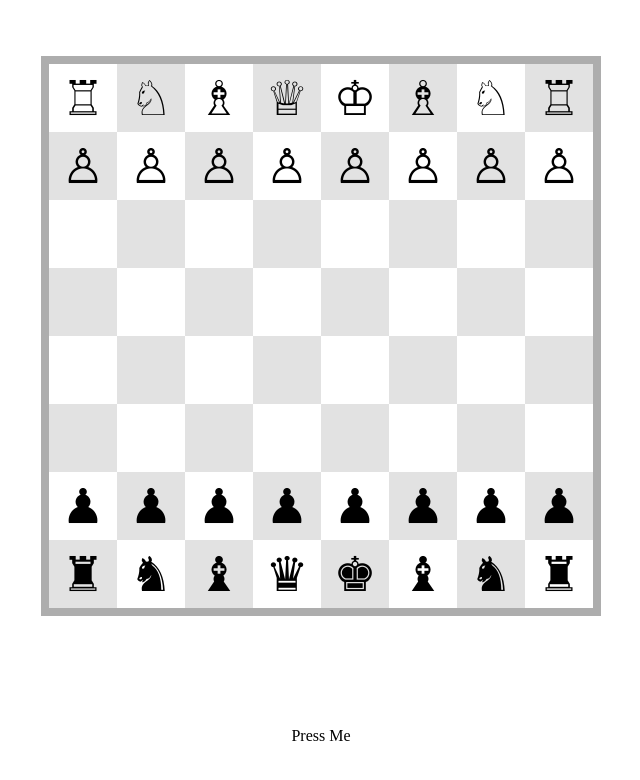
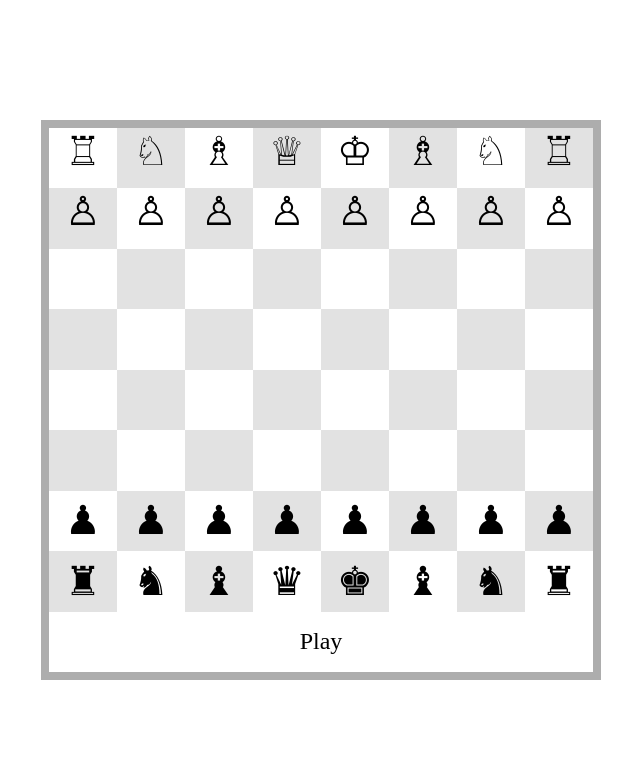
Before and after one commit to aimecarte/chessboard-grid, a plain HTML site: page index.html in a window 1280 px wide. Shown: the whole page, without its empty margins (319-959 px from the left). Drawn offline with Linux system fonts and the light colour scheme.

Commit message:
Fix animation, added button to animate

```diff
--- a/index.html
+++ b/index.html
@@ -10,23 +10,23 @@
 <body>
     <input type="checkbox" name="button" id="button" hidden>
     <div class="board">
-        <div class="box1"><p class="piece">&#9814</p></div>
-        <div class="box1"><p class="piece">&#9816</p></div>
-        <div class="box1"><p class="piece">&#9815</p></div>
-        <div class="box1"><p class="piece">&#9813</p></div>
-        <div class="box1"><p class="piece">&#9812</p></div>
-        <div class="box1"><p class="piece">&#9815</p></div>
-        <div class="box1"><p class="piece">&#9816</p></div>
-        <div class="box1"><p class="piece">&#9814</p></div>
+        <div class="box1"><p class="piece rook">&#9814</p></div>
+        <div class="box1"><p class="piece knight">&#9816</p></div>
+        <div class="box1"><p class="piece bishop">&#9815</p></div>
+        <div class="box1"><p class="piece queen">&#9813</p></div>
+        <div class="box1"><p class="piece king">&#9812</p></div>
+        <div class="box1"><p class="piece bishop">&#9815</p></div>
+        <div class="box1"><p class="piece knight">&#9816</p></div>
+        <div class="box1"><p class="piece rook">&#9814</p></div>
 
-        <div class="box2"><p class="pawn">&#9817</p></div>
-        <div class="box2"><p class="pawn">&#9817</p></div>
-        <div class="box2"><p class="pawn">&#9817</p></div>
-        <div class="box2"><p class="pawn">&#9817</p></div>
-        <div class="box2"><p class="pawn">&#9817</p></div>
-        <div class="box2"><p class="pawn">&#9817</p></div>
-        <div class="box2"><p class="pawn">&#9817</p></div>
-        <div class="box2"><p class="pawn">&#9817</p></div>
+        <div class="box2"><p class="piece pawn">&#9817</p></div>
+        <div class="box2"><p class="piece pawn">&#9817</p></div>
+        <div class="box2"><p class="piece pawn">&#9817</p></div>
+        <div class="box2"><p class="piece pawn">&#9817</p></div>
+        <div class="box2"><p class="piece pawn">&#9817</p></div>
+        <div class="box2"><p class="piece pawn">&#9817</p></div>
+        <div class="box2"><p class="piece pawn">&#9817</p></div>
+        <div class="box2"><p class="piece pawn">&#9817</p></div>
 
         <div class="box1"></div>
         <div class="box1"></div>
@@ -81,8 +81,10 @@
         <div class="box2">&#9821</div>
         <div class="box2">&#9822</div>
         <div class="box2">&#9820</div>
+
+        <label for="button" class="button">Play</label>
     </div>
-    <label for="button" class="button">Press Me</label>
+
 
 </body>
 </html>
--- a/styles.css
+++ b/styles.css
@@ -14,18 +14,17 @@ body {
 .board {
     height: 70vmin;
     aspect-ratio: 1;
-    background-color: red;
     display: grid;
     grid-template-columns: repeat(8, 1fr);
-    grid-template-rows: repeat(8, 1fr);
+    grid-template-rows: repeat(9, 1fr);
 
     border: 1vmin solid #adadad;
 }
 
-.box1, .box2 {
+.box1, .box2, .button {
     display: grid;
     place-items: center;
-    font-size: 6vmin;
+    font-size: 5vmin;
 }
 
 .box1:nth-of-type(odd) {
@@ -44,6 +43,33 @@ body {
     background-color: #e2e2e2;
 }
 
-#button:checked ~ .board .box2 .pawn {
+.piece {
+    width: 100%;
+    height: 100%;
+    text-align: center;
+}
+
+.button {
+    grid-column: span 8;
+    font-size: 3vmin;
+}
+
+#button:checked ~ .button {
+    background-color: black;
+    color: white;
+}
+
+#button:checked ~ .board :nth-child(3 of .box2) .pawn {
     transform: translateY(200%);
+    transition: transform 1s ease-in-out 0.2s;
 }
+
+#button:checked ~ .board :nth-child(4 of .box2) .pawn {
+    transform: translateY(200%);
+    transition: transform 1s ease-in-out 0.4s;
+}
+
+/* #button:checked ~ .board div:nth-child(3) .pawn {
+    transform: translateY(200%);
+    transition: transform 1s ease-in-out;
+} */
```
